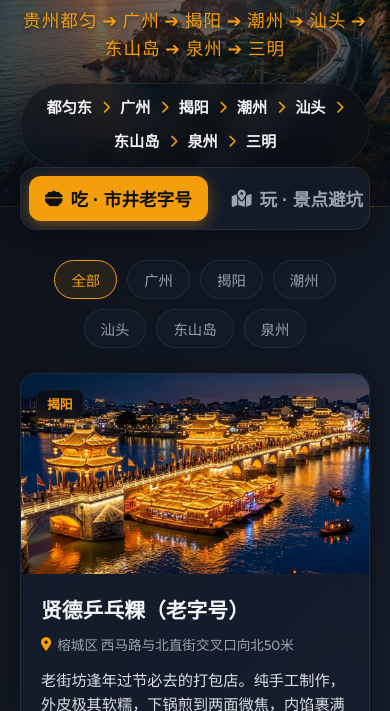
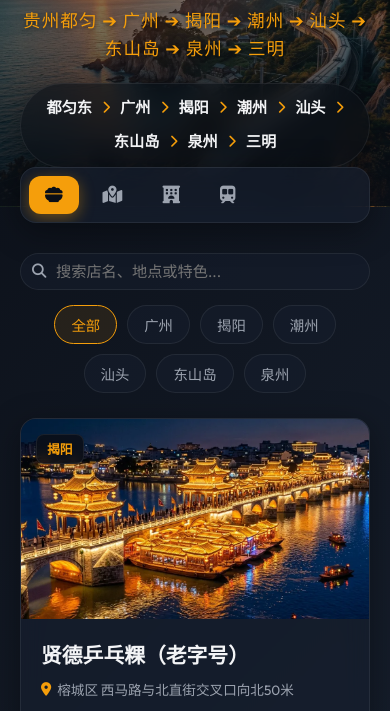
Before and after one commit to demon820308/mytrip, a website: page public/index.html in a window 390 px wide. Shown: the part 93-804 px from the top of the page. Drawn offline with Linux system fonts and the light colour scheme; no server answers.

Commit message:
chore: full optimization (webp images, lazy load, search feature, mobile tabs, loading state)

```diff
--- a/public/index.html
+++ b/public/index.html
@@ -42,22 +42,28 @@
     <!-- Tabs -->
     <div class="tabs-container">
       <button class="tab-btn active" data-tab="eat">
-        <i class="fa-solid fa-bowl-food"></i>吃 · 市井老字号
+        <i class="fa-solid fa-bowl-food"></i><span class="tab-text">吃 · 市井老字号</span>
       </button>
       <button class="tab-btn" data-tab="play">
-        <i class="fa-solid fa-map-location-dot"></i>玩 · 景点避坑
+        <i class="fa-solid fa-map-location-dot"></i><span class="tab-text">玩 · 景点避坑</span>
       </button>
       <button class="tab-btn" data-tab="stay">
-        <i class="fa-solid fa-hotel"></i>住 · 选区指引
+        <i class="fa-solid fa-hotel"></i><span class="tab-text">住 · 选区指引</span>
       </button>
       <button class="tab-btn" data-tab="travel">
-        <i class="fa-solid fa-train-subway"></i>行 · 交通规划器
+        <i class="fa-solid fa-train-subway"></i><span class="tab-text">行 · 交通规划器</span>
       </button>
     </div>
 
-    <!-- City Filter (Dynamic) -->
-    <div class="filters-container" id="city-filters">
-      <!-- Generated by JS -->
+    <!-- Controls Container -->
+    <div class="controls-container" id="controls-container">
+      <div class="filters-container" id="city-filters">
+        <!-- Generated by JS -->
+      </div>
+      <div class="search-container" id="search-container">
+        <i class="fa-solid fa-magnifying-glass search-icon"></i>
+        <input type="text" id="search-input" class="search-input" placeholder="搜索店名、地点或特色...">
+      </div>
     </div>
 
     <!-- Tab Contents -->
@@ -127,6 +133,9 @@
         <div>
           <div class="timeline" id="timeline-list">
             <!-- Rendered by JS -->
+          </div>
+          <div id="timeline-loading" style="text-align: center; padding: 20px; color: var(--text-secondary); display: none;">
+            <i class="fa-solid fa-spinner fa-spin"></i> 正在同步云端行程数据...
           </div>
 
           <div class="summary-bar">
@@ -250,17 +259,18 @@
 
     // Image mapping config (Premium banner image replacement based on cards)
     const IMAGE_MAPPING = {
-      '广州': 'images/guangzhou.png',
-      '汕头': 'images/shantou_shengyin.png',
-      '潮州': 'images/chaozhou_luye.png',
-      '东山岛': 'images/dongshan_road.png',
-      '泉州': 'images/quanzhou.png',
-      '揭阳': 'images/chaozhou_bridge.png' // fall back to beautiful bridge
+      '广州': 'images/guangzhou.webp',
+      '汕头': 'images/shantou_shengyin.webp',
+      '潮州': 'images/chaozhou_luye.webp',
+      '东山岛': 'images/dongshan_road.webp',
+      '泉州': 'images/quanzhou.webp',
+      '揭阳': 'images/chaozhou_bridge.webp' // fall back to beautiful bridge
     };
 
     // State Variables
     let currentTab = 'eat';
     let currentCity = '全部';
+    let searchQuery = '';
     let segments = [];
     let editingId = null;
     let editingIndex = null;
@@ -290,6 +300,15 @@
       transportForm.addEventListener('submit', handleAddSegment);
       btnShare.addEventListener('click', copyItineraryText);
       btnClearDb.addEventListener('click', resetDefaultSegments);
+
+      // Search input
+      const searchInput = document.getElementById('search-input');
+      if (searchInput) {
+        searchInput.addEventListener('input', (e) => {
+          searchQuery = e.target.value.trim().toLowerCase();
+          filterContent();
+        });
+      }
     });
 
     // Navigation Tabs logic
@@ -308,13 +327,12 @@
           });
           document.getElementById(`tab-${currentTab}`).classList.remove('d-none');
 
-          // City filters display rules
+          // City filters and search display rules
+          const controlsContainer = document.getElementById('controls-container');
           if (currentTab === 'stay' || currentTab === 'travel') {
-            cityFilters.style.opacity = '0';
-            cityFilters.style.pointerEvents = 'none';
+            controlsContainer.style.display = 'none';
           } else {
-            cityFilters.style.opacity = '1';
-            cityFilters.style.pointerEvents = 'auto';
+            controlsContainer.style.display = 'flex';
           }
         });
       });
@@ -347,18 +365,23 @@
     // Render Eat Tab Cards
     function renderEatTab() {
       eatGrid.innerHTML = '';
-      const filtered = currentCity === '全部'
-        ? EAT_DATA
-        : EAT_DATA.filter(item => item.city === currentCity);
+      const filtered = EAT_DATA.filter(item => {
+        const matchCity = currentCity === '全部' || item.city === currentCity;
+        const matchSearch = !searchQuery ||
+                            item.name.toLowerCase().includes(searchQuery) ||
+                            item.desc.toLowerCase().includes(searchQuery) ||
+                            item.address.toLowerCase().includes(searchQuery);
+        return matchCity && matchSearch;
+      });
 
       filtered.forEach(item => {
         const card = document.createElement('div');
         card.className = 'card';
-        const cardImg = IMAGE_MAPPING[item.city] || 'images/hero_banner.png';
+        const cardImg = IMAGE_MAPPING[item.city] || 'images/hero_banner.webp';
 
         card.innerHTML = `
           <div class="card-img-wrapper">
-            <img class="card-img" src="${cardImg}" alt="${item.name}">
+            <img class="card-img" src="${cardImg}" alt="${item.name}" loading="lazy">
             <span class="card-city-badge">${item.city}</span>
           </div>
           <div class="card-content">
@@ -392,18 +415,23 @@
     // Render Play Tab Cards (Attractions & Avoid tips)
     function renderPlayTab() {
       playGrid.innerHTML = '';
-      const filtered = currentCity === '全部'
-        ? PLAY_DATA
-        : PLAY_DATA.filter(item => item.city === currentCity);
+      const filtered = PLAY_DATA.filter(item => {
+        const matchCity = currentCity === '全部' || item.city === currentCity;
+        const matchSearch = !searchQuery ||
+                            item.name.toLowerCase().includes(searchQuery) ||
+                            item.desc.toLowerCase().includes(searchQuery) ||
+                            item.address.toLowerCase().includes(searchQuery);
+        return matchCity && matchSearch;
+      });
 
       filtered.forEach(item => {
         const card = document.createElement('div');
         card.className = 'card';
-        const cardImg = item.name.includes('桥') ? 'images/chaozhou_bridge.png' : (IMAGE_MAPPING[item.city] || 'images/hero_banner.png');
+        const cardImg = item.name.includes('桥') ? 'images/chaozhou_bridge.webp' : (IMAGE_MAPPING[item.city] || 'images/hero_banner.webp');
 
         card.innerHTML = `
           <div class="card-img-wrapper">
-            <img class="card-img" src="${cardImg}" alt="${item.name}">
+            <img class="card-img" src="${cardImg}" alt="${item.name}" loading="lazy">
             <span class="card-city-badge">${item.city}</span>
           </div>
           <div class="card-content">
@@ -431,10 +459,10 @@
       STAY_DATA.forEach(item => {
         const container = document.createElement('div');
         container.className = 'stay-card';
-        const stayImg = IMAGE_MAPPING[item.city] || 'images/hero_banner.png';
+        const stayImg = IMAGE_MAPPING[item.city] || 'images/hero_banner.webp';
 
         container.innerHTML = `
-          <img src="${stayImg}" alt="${item.city}" style="width:100%; height:100%; object-fit:cover; min-height: 250px;">
+          <img src="${stayImg}" alt="${item.city}" style="width:100%; height:100%; object-fit:cover; min-height: 250px;" loading="lazy">
           <div class="stay-info">
             <h3 class="card-title" style="color: var(--primary)">${item.city}住宿推荐区域</h3>
             <div class="stay-features">
@@ -453,6 +481,9 @@
 
     // Load segment planner list (Try D1 API, fallback to LocalStorage)
     async function loadSegments() {
+      const loader = document.getElementById('timeline-loading');
+      if (loader) loader.style.display = 'block';
+      timelineList.innerHTML = '';
       try {
         const res = await fetch('/api/segments');
         if (!res.ok) throw new Error('API fetch failed');
@@ -473,6 +504,8 @@
           segments = [...DEFAULT_SEGMENTS];
           localStorage.setItem('gdx_segments', JSON.stringify(segments));
         }
+      } finally {
+        if (loader) loader.style.display = 'none';
       }
       renderTimeline();
     }
--- a/public/style.css
+++ b/public/style.css
@@ -44,7 +44,7 @@ body {
   align-items: center;
   justify-content: center;
   text-align: center;
-  background-image: linear-gradient(rgba(11, 15, 23, 0.3), rgba(11, 15, 23, 0.95)), url('images/hero_banner.png');
+  background-image: linear-gradient(rgba(11, 15, 23, 0.3), rgba(11, 15, 23, 0.95)), url('images/hero_banner.webp');
   background-size: cover;
   background-position: center;
   border-bottom: 1px solid var(--panel-border);
@@ -160,8 +160,61 @@ body {
   display: flex;
   gap: 10px;
   flex-wrap: wrap;
+  justify-content: center;
+  flex-grow: 1;
+}
+
+/* Controls Container & Search */
+.controls-container {
+  display: flex;
+  justify-content: space-between;
+  align-items: center;
+  flex-wrap: wrap;
+  gap: 15px;
   margin-bottom: 25px;
-  justify-content: center;
+}
+
+.search-container {
+  position: relative;
+  flex-grow: 1;
+  max-width: 350px;
+  width: 100%;
+}
+
+.search-input {
+  width: 100%;
+  background: rgba(22, 31, 46, 0.5);
+  border: 1px solid var(--panel-border);
+  border-radius: 20px;
+  padding: 8px 15px 8px 35px;
+  color: var(--text-primary);
+  font-family: inherit;
+  font-size: 0.95rem;
+  transition: var(--transition);
+}
+
+.search-input:focus {
+  outline: none;
+  border-color: var(--primary);
+  background: rgba(22, 31, 46, 0.8);
+}
+
+.search-icon {
+  position: absolute;
+  left: 12px;
+  top: 50%;
+  transform: translateY(-50%);
+  color: var(--text-secondary);
+  font-size: 0.9rem;
+}
+
+@media (max-width: 768px) {
+  .controls-container {
+    flex-direction: column-reverse;
+  }
+  .search-container {
+    max-width: 100%;
+  }
 }
 
 .filter-btn {
@@ -641,6 +694,9 @@ body {
     flex: none;
     padding: 10px 16px;
   }
+  .tab-text {
+    display: none;
+  }
   .station-flow {
     font-size: 1rem;
   }
```
Also changed, not shown: public/images/chaozhou_bridge.webp (added), public/images/chaozhou_luye.webp (added), public/images/dongshan_road.webp (added), public/images/guangzhou.webp (added), public/images/hero_banner.webp (added), public/images/quanzhou.webp (added), public/images/shantou_shengyin.webp (added), 1 other file.
